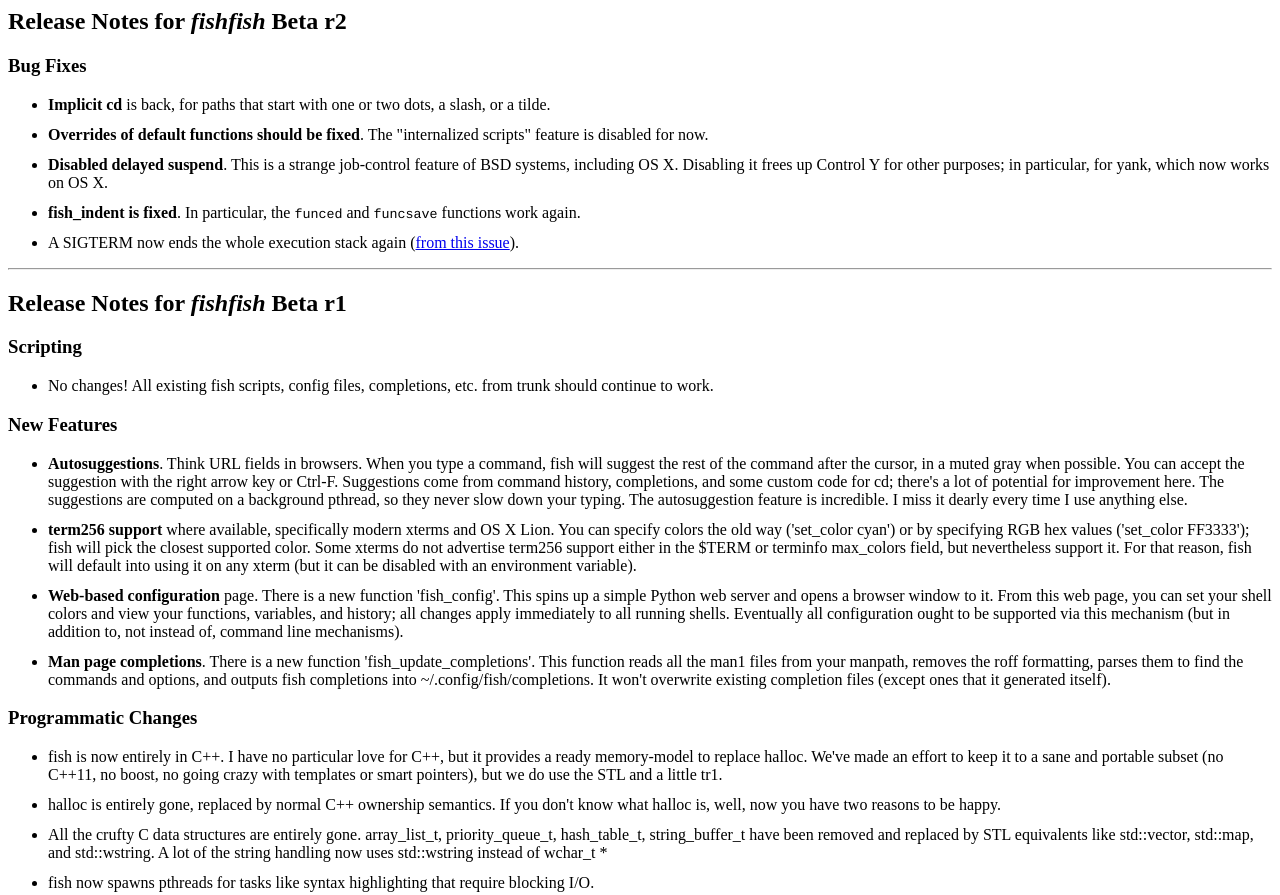
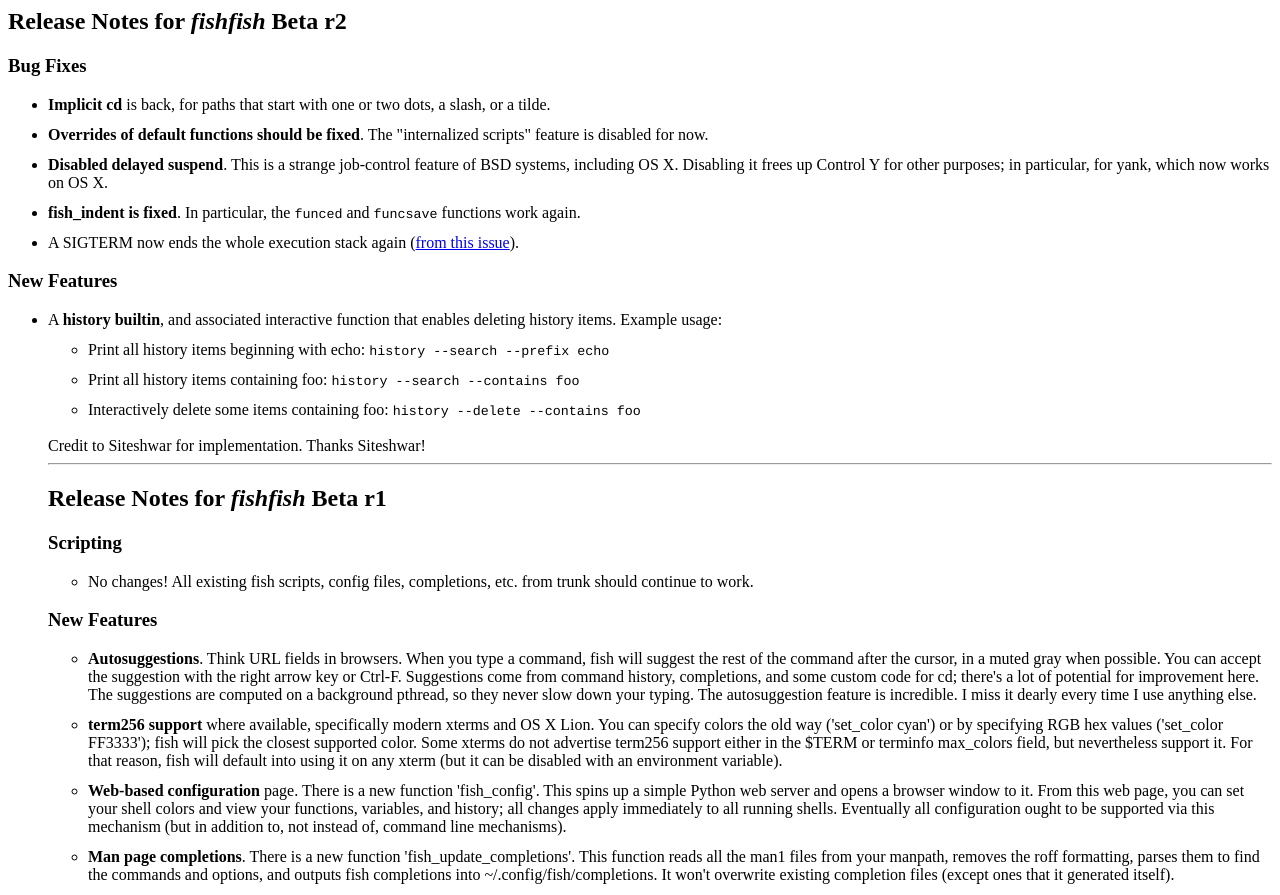
Before and after one commit to fish-shell/fish-shell, a plain HTML site: page release_notes.html in a window 1280 px wide. Shown: the top 895 px of the page. Drawn offline with Linux system fonts and the light colour scheme.

Commit message:
Relnoted history builtin Tweaked validation regex to use extended regexs

```diff
--- a/release_notes.html
+++ b/release_notes.html
@@ -21,6 +21,18 @@ li {
 <li><b>fish_indent is fixed</b>. In particular, the <span class="mono">funced</span> and <span class="mono">funcsave</span> functions work again.
 <li>A SIGTERM now ends the whole execution stack again (<a href="https://github.com/ridiculousfish/fishfish/issues/13">from this issue</a>).
 </ul>
+
+<h3>New Features</h3>
+<ul>
+<li>A <b>history builtin</b>, and associated interactive function that enables deleting history items. Example usage:
+
+<ul>
+<li>Print all history items beginning with echo: <span class="mono">history --search --prefix echo</span></li>
+<li>Print all history items containing foo: <span class="mono">history --search --contains foo</span></li>
+<li>Interactively delete some items containing foo: <span class="mono">history --delete --contains foo</span></li>
+</ul><br>
+Credit to Siteshwar for implementation. Thanks Siteshwar!
+</li>
 
 
 <hr>
```
Also changed, not shown: 1 other file.
